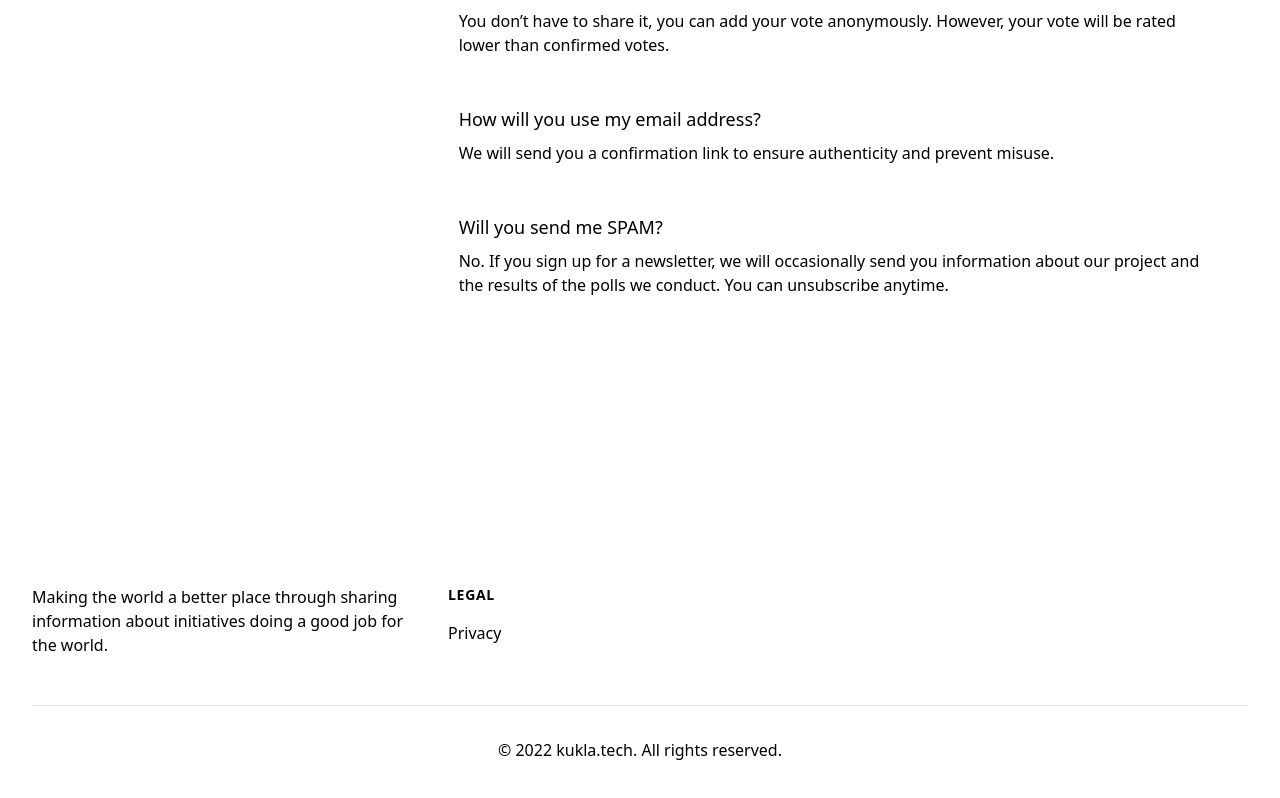
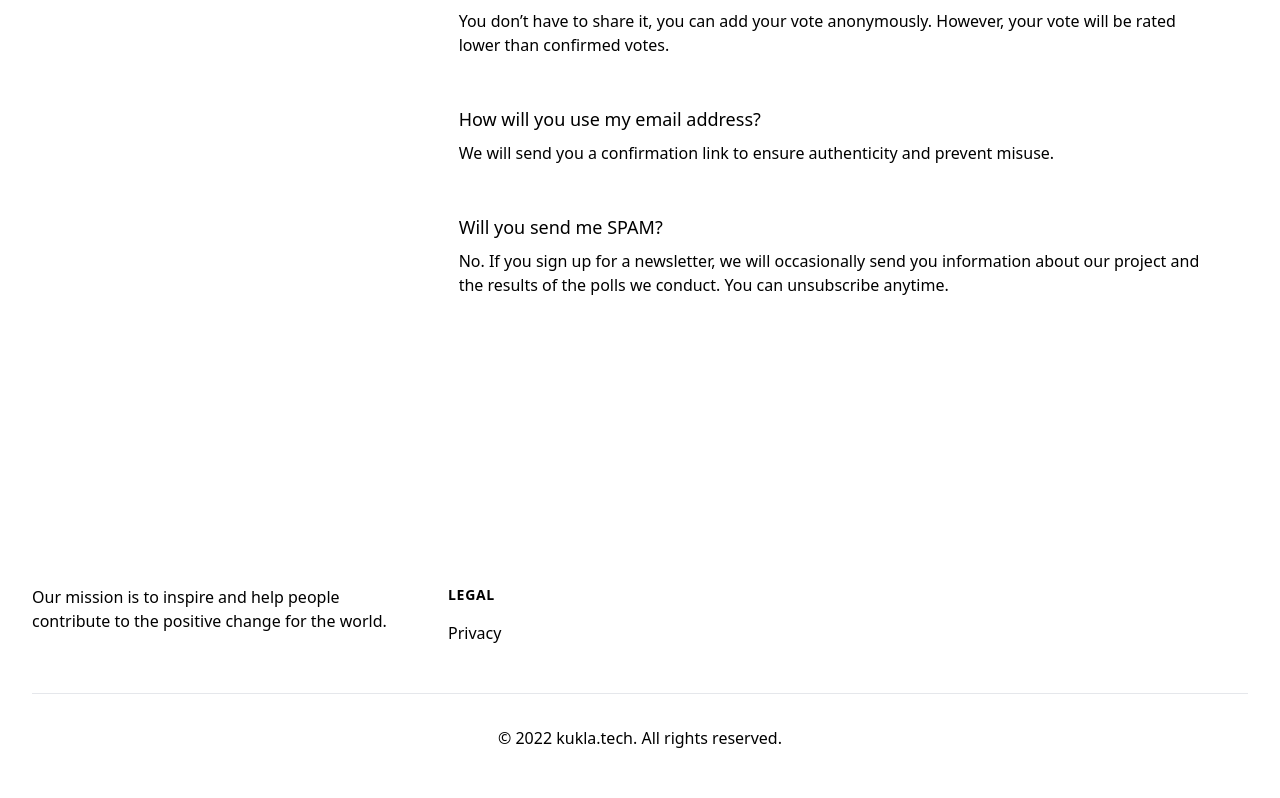
Before and after one commit to kuklatech/gmfi, a Next.js app: page / in a window 1280 px wide. Shown: the part 2555-3353 px from the top of the page. Built offline with nearby package versions, Linux system fonts and the light colour scheme.

Commit message:
fix: mission statement in the footer

```diff
--- a/components/basic-layout.tsx
+++ b/components/basic-layout.tsx
@@ -125,8 +125,8 @@ export const BasicLayout = ({
           <div className="xl:grid xl:grid-cols-3 xl:gap-8">
             <div className="space-y-8 xl:col-span-1">
               <p className="text-warm-gray-500 text-base">
-                Making the world a better place through sharing information
-                about initiatives doing a good job for the world.
+                Our mission is to inspire and help people contribute to the
+                positive change for the world.
               </p>
             </div>
             <div className="mt-12 grid grid-cols-2 gap-8 xl:col-span-2 xl:mt-0">
```
